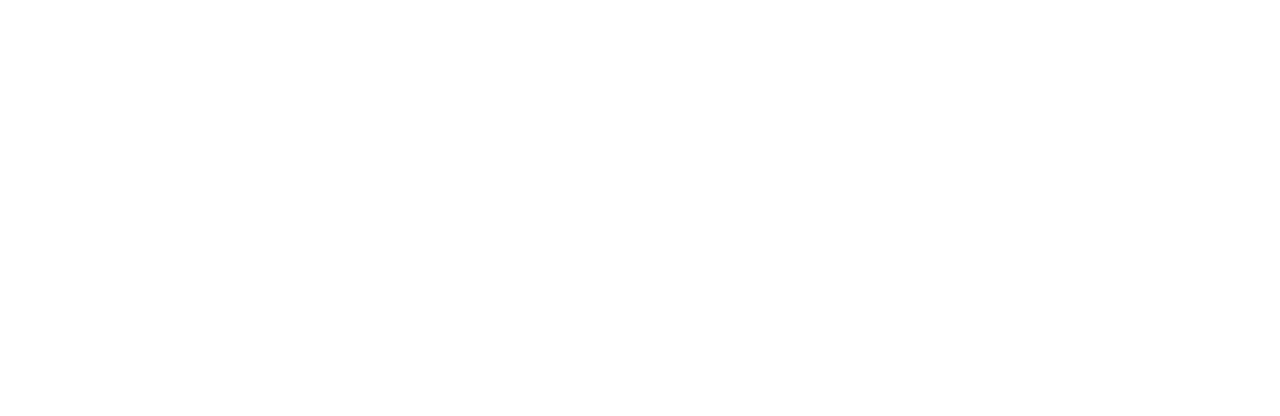
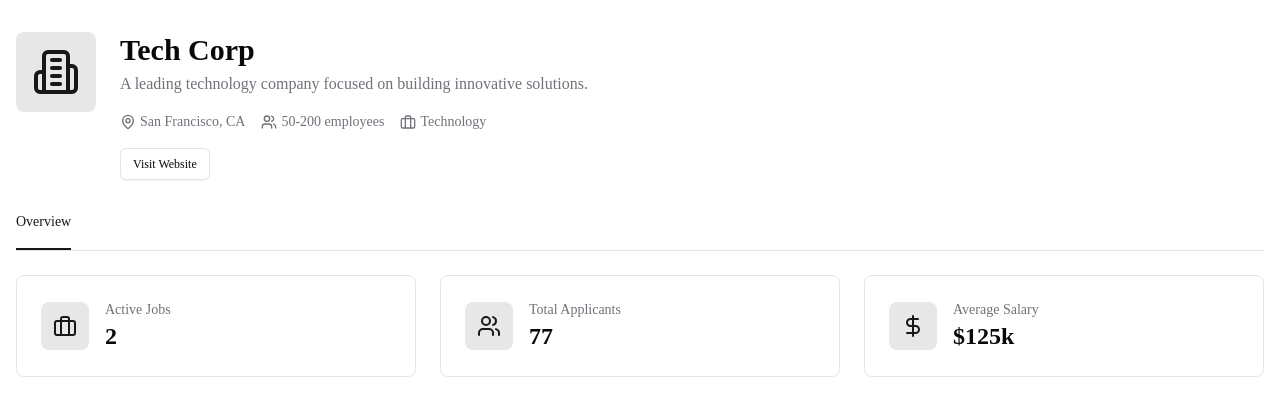
Before and after one commit to intigration/job-board-platform, a Next.js app: page /companies/1 in a window 1280 px wide. Before the commit this address had no page. Shown: the top 416 px of the page. Built offline with nearby package versions, Linux system fonts and the light colour scheme.

Commit message:
Fix TypeScript errors: Add Company interface and fix ID type comparison

```diff
--- a/src/app/companies/[id]/page.tsx
+++ b/src/app/companies/[id]/page.tsx
@@ -7,7 +7,7 @@
 import { notFound } from "next/navigation"
 
 export default function CompanyPage({ params }: { params: { id: string } }) {
-  const company = companies.find((c) => c.id === params.id)
+  const company = companies.find((c) => c.id === parseInt(params.id))
   const [activeTab, setActiveTab] = useState("overview")
 
   if (!company) {
--- a/src/data/companies.ts
+++ b/src/data/companies.ts
@@ -1,4 +1,26 @@
-export const companies = [
+interface Company {
+  id: number;
+  name: string;
+  description: string;
+  location: string;
+  size: string;
+  industry: string;
+  website: string;
+  stats: {
+    activeJobs: number;
+    totalApplicants: number;
+    averageSalary: string;
+  };
+  jobs?: Array<{
+    id: string;
+    title: string;
+    applicants: number;
+    posted: string;
+    status: string;
+  }>;
+}
+
+export const companies: Company[] = [
   {
     id: 1,
     name: "Tech Corp",
@@ -11,7 +33,16 @@
       activeJobs: 2,
       totalApplicants: 77,
       averageSalary: "$125k"
-    }
+    },
+    jobs: [
+      {
+        id: "1",
+        title: "Senior Software Engineer",
+        applicants: 45,
+        posted: "2 weeks ago",
+        status: "active"
+      }
+    ]
   },
   {
     id: 2,
@@ -25,7 +56,16 @@
       activeJobs: 3,
       totalApplicants: 45,
       averageSalary: "$95k"
-    }
+    },
+    jobs: [
+      {
+        id: "2",
+        title: "UI/UX Designer",
+        applicants: 28,
+        posted: "1 week ago",
+        status: "active"
+      }
+    ]
   },
   {
     id: 3,
@@ -39,6 +79,15 @@
       activeJobs: 5,
       totalApplicants: 120,
       averageSalary: "$110k"
-    }
+    },
+    jobs: [
+      {
+        id: "3",
+        title: "Business Analyst",
+        applicants: 35,
+        posted: "3 days ago",
+        status: "active"
+      }
+    ]
   }
 ]
```
